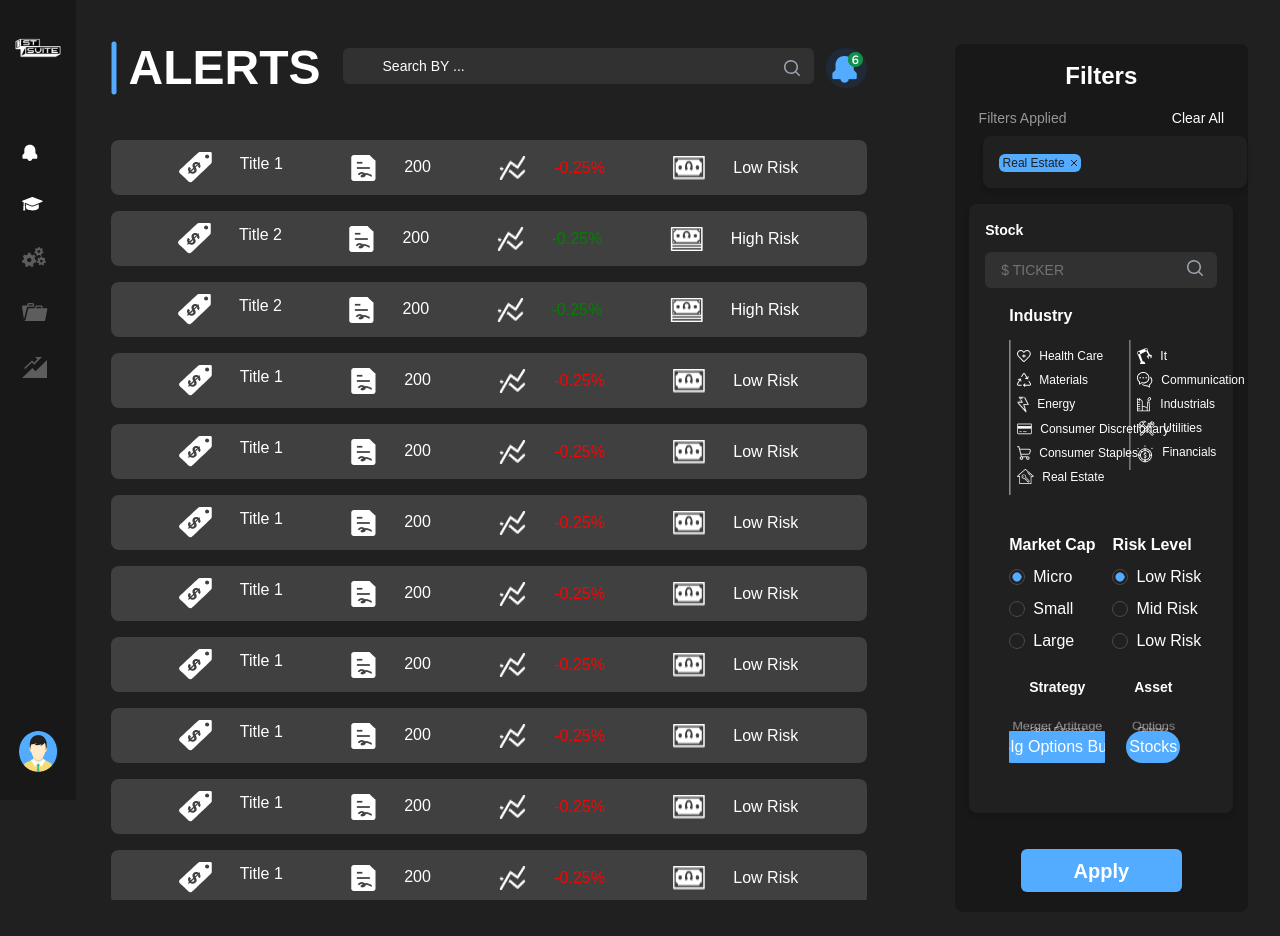
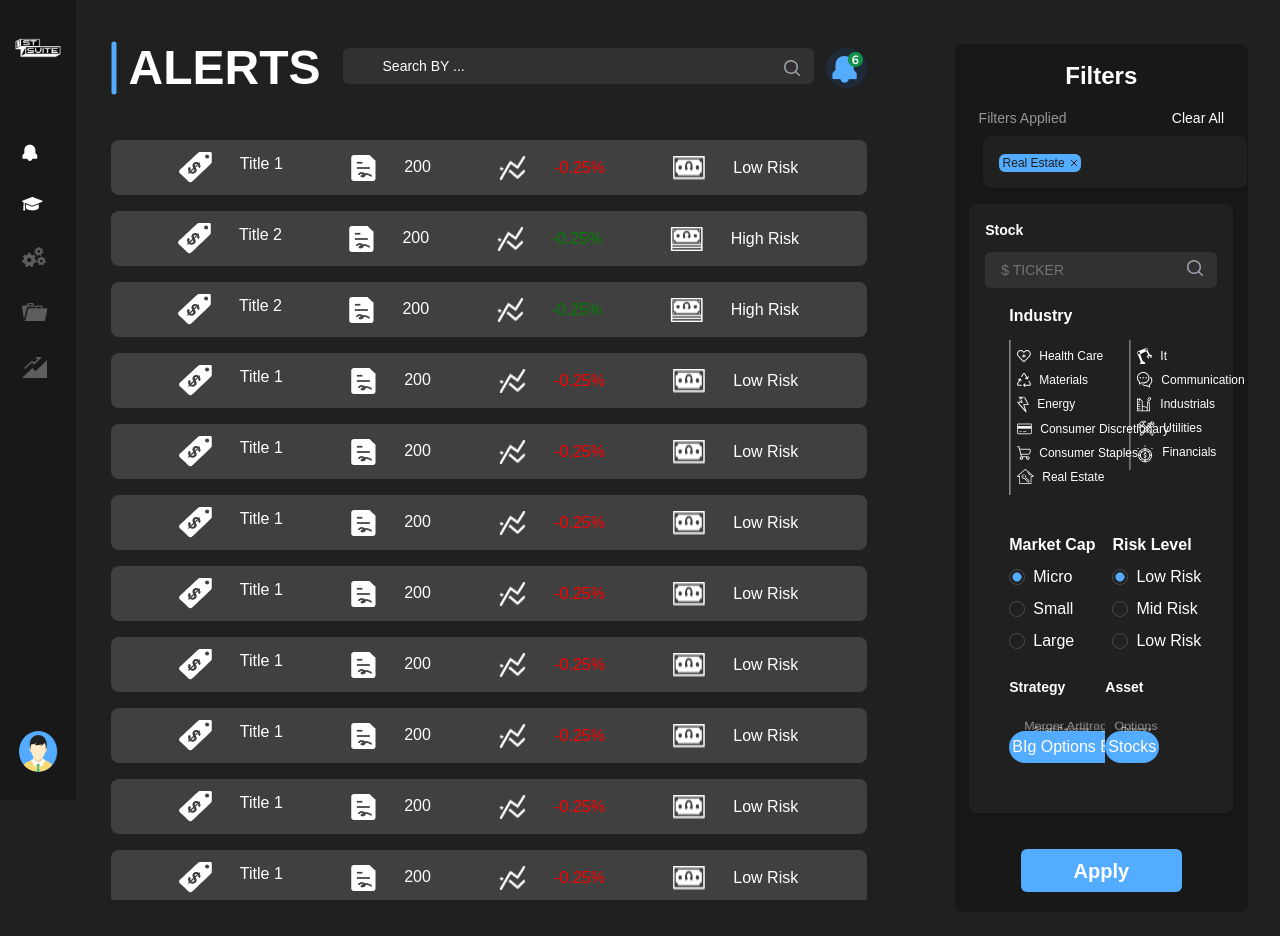
Before and after one commit to Ayayehia/GeekLabs, a React (Vite) app: page / in a window 1280 px wide. Built offline with nearby package versions, Linux system fonts and the light colour scheme.

Commit message:
Stle:Filter Component

```diff
--- a/src/components/Filters.jsx
+++ b/src/components/Filters.jsx
@@ -54,7 +54,7 @@ const Filters = () => {
             <IndustryCollapse />
           </div>
 
-          <div className="flex justify-between w-full">
+          <div className="flex justify-between w-full ">
             <RadioCollapse
               title="Market Cap"
               notificationMethods={[
--- a/src/components/WheelPicker.jsx
+++ b/src/components/WheelPicker.jsx
@@ -39,7 +39,7 @@ const WheelPicker = ({ options, title }) => {
         display: "flex",
         flexDirection: "column",
         justifyContent: "center",
-        alignItems: "center",
+        alignItems: "start",
       }}
       className="w-full"
     >
@@ -47,7 +47,7 @@ const WheelPicker = ({ options, title }) => {
       <div
         style={{
           display: "flex",
-          justifyContent: "center",
+          justifyContent: "start",
           alignItems: "center",
         }}
         className="wheel-container !w-full "
```
